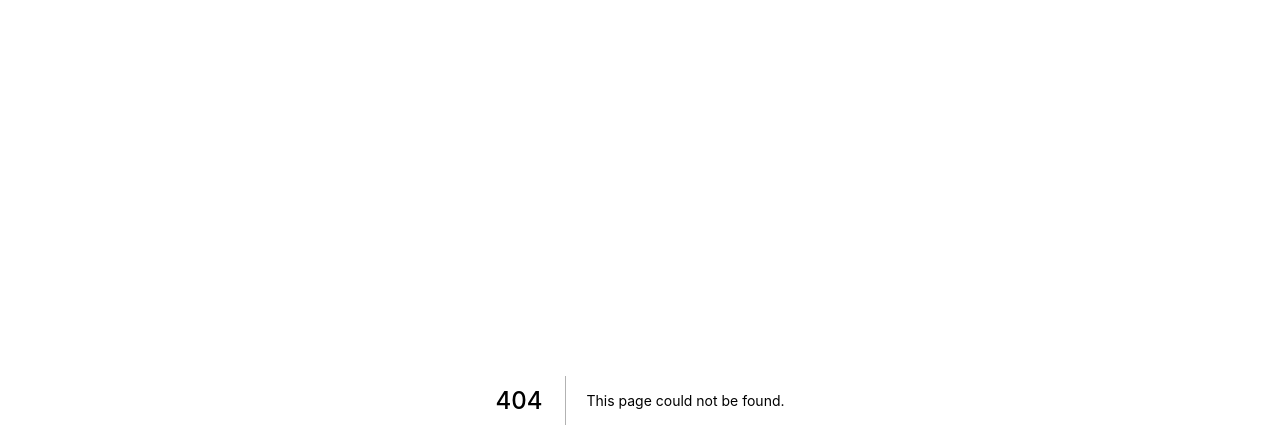
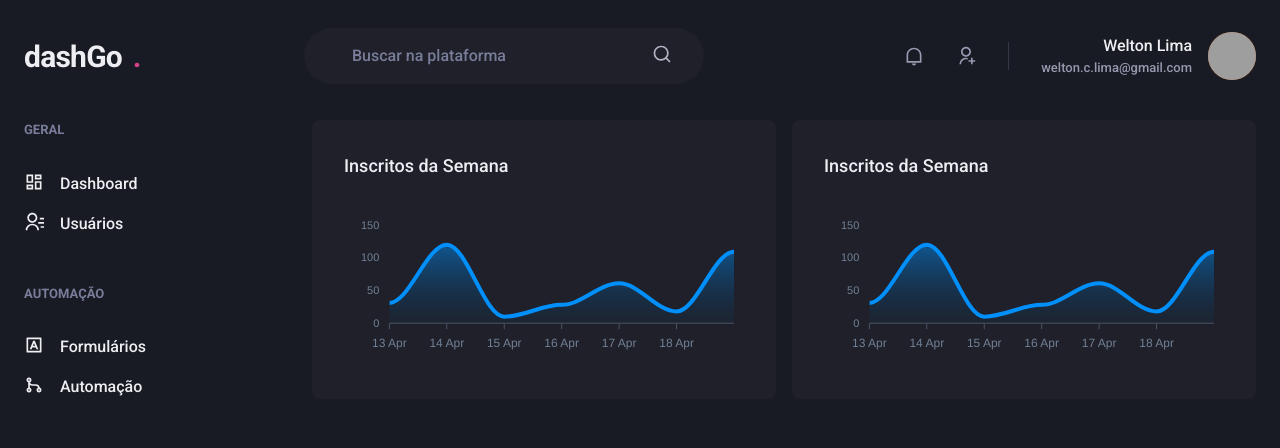
Before and after one commit to weltonclima/dashGo, a Next.js app: page /dashboard in a window 1280 px wide. Before the commit this address had no page. Shown: the top 448 px of the page. Built offline with nearby package versions, Linux system fonts and the light colour scheme; grey boxes are pictures that could not be loaded.

Commit message:
Ending page SigIn

```diff
--- a/package.json
+++ b/package.json
@@ -11,10 +11,13 @@
     "@chakra-ui/react": "^1.6.1",
     "@emotion/react": "^11.4.0",
     "@emotion/styled": "^11.3.0",
+    "apexcharts": "^3.26.2",
     "framer-motion": "^4.1.16",
     "next": "10.2.0",
     "react": "17.0.2",
-    "react-dom": "17.0.2"
+    "react-apexcharts": "^1.3.9",
+    "react-dom": "17.0.2",
+    "react-icons": "^4.2.0"
   },
   "devDependencies": {
     "@types/node": "^15.0.3",
--- /dev/null
+++ b/src/components/Header.tsx
@@ -0,0 +1,85 @@
+import { Avatar, Box, Flex, HStack, Icon, Input, Text } from "@chakra-ui/react";
+import { RiNotificationLine, RiSearchLine, RiUserAddLine } from "react-icons/ri";
+
+export function Header() {
+  return (
+    <Flex
+      as="header"
+      w="100%"
+      maxW={1480}
+      h="20"
+      mx="auto"
+      mt="4"
+      px="6"
+      align="center"
+    >
+      <Text
+        fontSize="3xl"
+        fontWeight="bold"
+        letterSpacing="tight"
+        w="64"
+      >
+        dashGo <Text as="span" color="pink.500" ml="1">.</Text>
+      </Text>
+      <Flex
+        as="label"
+        flex="1"
+        py="4"
+        px="8"
+        ml="6"
+        maxW={400}
+        alignSelf="center"
+        color="gray.200"
+        pos="relative"
+        bg="gray.800"
+        borderRadius="full"
+      >
+        <Input
+          color="gray.50"
+          variant="unstyled"
+          px="4"
+          mr="4"
+          placeholder="Buscar na plataforma"
+          _placeholder={{ color: "gray.400" }}
+        />
+        <Icon as={RiSearchLine} fontSize="20" />
+      </Flex>
+      <Flex
+        align="center"
+        ml="auto"
+      >
+        <HStack
+          spacing="8"
+          mx="8"
+          pr="8"
+          py="1"
+          color="gray.300"
+          borderRightWidth={1}
+          borderColor="gray.700"
+        >
+          <Icon as={RiNotificationLine} fontSize="20" />
+          <Icon as={RiUserAddLine} fontSize="20" />
+        </HStack>
+        <Box
+          mr="4"
+          textAlign="right"
+        >
+          <Text>
+            Welton Lima
+          </Text>
+          <Text
+            color="gray.300"
+            fontSize="small"
+          >
+            welton.c.lima@gmail.com
+          </Text>
+        </Box>
+        <Avatar
+          size="md"
+          name="Welton Lima"
+          src="https://avatars.githubusercontent.com/u/69590175?v=4"
+        />
+      </Flex>
+    </Flex>
+  )
+}
--- /dev/null
+++ b/src/components/Sidebar.tsx
@@ -0,0 +1,49 @@
+import { Box, Icon, Link, Stack, Text } from "@chakra-ui/react";
+import { RiContactsLine, RiDashboardLine, RiGitMergeLine, RiInputMethodLine } from "react-icons/ri";
+
+export function Sidebar(){
+  return(
+    <Box as="aside" w="64" mr="8" >
+      <Stack spacing="12" align="flex-start">
+        <Box>
+          <Text fontWeight="bold" color="gray.400" fontSize="small">
+            GERAL
+          </Text>
+          <Stack spacing="4" mt="8" align="stretch" >
+            <Link  display="flex" align="center" >
+              <Icon as={RiDashboardLine} fontSize="20"/>
+              <Text ml="4" fontWeight="medium" >
+                Dashboard
+              </Text>
+            </Link>
+            <Link  display="flex" align="center" >
+              <Icon as={RiContactsLine} fontSize="20"/>
+              <Text ml="4" fontWeight="medium" >
+                Usuários
+              </Text>
+            </Link>
+          </Stack>
+        </Box>
+        <Box>
+          <Text fontWeight="bold" color="gray.400" fontSize="small">
+            AUTOMAÇÃO
+          </Text>
+          <Stack spacing="4" mt="8" align="stretch" >
+            <Link  display="flex" align="center" >
+              <Icon as={RiInputMethodLine} fontSize="20"/>
+              <Text ml="4" fontWeight="medium" >
+                Formulários
+              </Text>
+            </Link>
+            <Link  display="flex" align="center" >
+              <Icon as={RiGitMergeLine} fontSize="20"/>
+              <Text ml="4" fontWeight="medium" >
+                Automação
+              </Text>
+            </Link>
+          </Stack>
+        </Box>
+      </Stack>
+    </Box>
+  )
+}
--- /dev/null
+++ b/src/pages/dashboard.tsx
@@ -0,0 +1,85 @@
+import { Box, Flex, SimpleGrid, Text, theme } from "@chakra-ui/react";
+import dynamic from 'next/dynamic';
+import { Header } from "../components/Header";
+import { Sidebar } from "../components/Sidebar";
+
+const Chart = dynamic(() => import("react-apexcharts"), {
+  ssr: false,
+})
+
+const options = {
+  chart: {
+    toolbar: {
+      show: false,
+    },
+    zoom: {
+      enabled: false,
+    },
+    foreColor: theme.colors.gray[500],
+  },
+  grid: {
+    show: false,
+  },
+  dataLabels: {
+    enabled: false,
+  },
+  tooltip: {
+    enabled: false,
+  },
+  xaxis: {
+    type: 'datetime',
+    axisBorder: {
+      color: theme.colors.gray[600]
+    },
+    axisTicks: {
+      color: theme.colors.gray[600]
+    },
+    categories: [
+      '2021-04-13T00:00:00.000Z',
+      '2021-04-14T00:00:00.000Z',
+      '2021-04-15T00:00:00.000Z',
+      '2021-04-16T00:00:00.000Z',
+      '2021-04-17T00:00:00.000Z',
+      '2021-04-18T00:00:00.000Z',
+      '2021-04-19T00:00:00.000Z',
+    ],
+  },
+  fill: {
+    opacity: 0.3,
+    type: 'gradient',
+    gradient: {
+      shade: 'dark',
+      opacityFrom: 0.7,
+      opacityTo: 0.3,
+    }
+  }
+};
+
+const series = [
+  { name: 'serie1', data: [31, 120, 10, 28, 61, 18, 109] }
+];
+
+export default function DashBoard() {
+  return (
+    <Flex direction="column" h="100vh">
+      <Header />
+      <Flex w="100%" maxW={1480} my="6" mx="auto" px="6" >
+        <Sidebar />
+        <SimpleGrid flex="1" gap="4" minChildWidth="320px" align="flex-start" >
+          <Box p="8" bg="gray.800" borderRadius="8" pb="4">
+            <Text fontSize="lg" mb="4" >
+              Inscritos da Semana
+            </Text>
+            <Chart options={options} series={series} type="area" height={160} />
+          </Box>
+          <Box p="8" bg="gray.800" borderRadius="8" pb="4">
+            <Text fontSize="lg" mb="4" >
+              Inscritos da Semana
+            </Text>
+            <Chart options={options} series={series} type="area" height={160} />
+          </Box>
+        </SimpleGrid>
+      </Flex>
+    </Flex>
+  )
+}
```
Also changed, not shown: src/components/Form/Input.tsx (added, +28 -0 lines), src/pages/index.tsx (+40 -2 lines), 1 other file (tests, documents, lock files or other folders).
